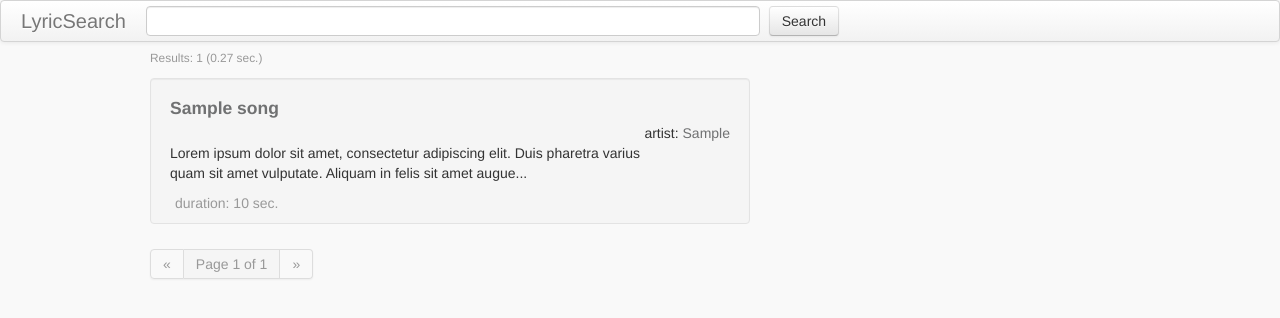
After one commit to eanikolaev/lyrics, a Django app: page /songs/ in a window 1280 px wide. The commit adds this page. Shown: the top 318 px of the page. Run offline with Django 3.2, Linux system fonts and the light colour scheme; tables that the repository leaves empty hold one stand-in row (values such as "Sample post").

Commit message:
added song_list view

```diff
--- a/lyrics/static/css/custom.css
+++ b/lyrics/static/css/custom.css
@@ -1,5 +1,23 @@
+.navbar {
+    margin-bottom: 5px;
+}
+
+.container {
+    margin-left: 0px;
+    width: 600px;
+}
+
+.well {
+    margin-bottom: 5px;
+    padding-bottom: 0px;
+}
+
 .background {
     background: #f9f9f9;
+}
+
+.result_text {
+    margin-bottom: 10px;
 }
 
 .results {
@@ -7,7 +25,7 @@
 }
 
 .search_field {
-    min-width: 500px;
+    min-width: 600px;
     margin-right: 5px;
 }
 
--- /dev/null
+++ b/lyrics/templates/song_list.html
@@ -0,0 +1,65 @@
+{% extends "base.html" %}
+{% load i18n staticfiles %}
+
+{% block content %}
+
+    <div class="navbar">
+        <div class="navbar-inner">
+            <div class="container">
+                <a class="brand">{% trans "LyricSearch" %}</a>
+                <div class="nav-collapse collapse">
+                    <form class="navbar-form">
+                        <input type="text" class="search_field">
+                        <button type="submit" class="btn">{% trans "Search" %}</button>
+                    </form>
+
+                </div>
+            </div> <!-- container -->
+        </div> <!-- navbar inner -->
+    </div> <!-- navbar -->
+
+    <div class="results">
+        <div class="row-fluid">
+           <div class="result_text muted"><small>{% trans "Results"%}: {{ results_count }} (0.27 {% trans "sec" %}.)</small></div>
+        </div> <!-- result count row fluid -->
+
+        <div class="row-fluid">
+            {% for song in page_obj %}
+                <div class="container">
+                    <div class="well">
+                        <div class="media">
+  		            <div class="media-body">
+    		                <h4 class="media-heading"> <a href='#'>{{ song.title }}</a></h4>
+                                <p class="pull-right"> {% trans "artist"   %}: <a href='#'>{{ song.artist }}</a></p><BR>
+                                <p>Lorem ipsum dolor sit amet, consectetur adipiscing elit. Duis pharetra varius quam sit amet vulputate.
+Aliquam in felis sit amet augue...</p>
+                                <ul class="inline muted">
+                                    <li>{% trans "duration" %}: {{ song.duration }} {% trans "sec" %}.</li>
+			        </ul>
+                            </div>
+                        </div>
+                    </div>
+                </div>
+            {% endfor %}
+        </div> <!-- results row fluid -->
+
+        <div class="row-fluid">
+            <div class="pagination">
+		 <ul>
+		   {% if page_obj.has_previous %}
+		     <li><a href="?page={{ page_obj.previous_page_number }}">&laquo;</a></li>
+		   {% else %}
+		     <li class="disabled"><a href="#" onclick="javascript: return false;">&laquo;</a></li>
+		   {% endif %}
+                   <li class="active"><a href="#" onclick="javascript: return false;">Page {{ page_obj.number }} of {{ page_obj.paginator.num_pages }}</a></li>
+		   {% if page_obj.has_next %}
+		       <li><a href="?page={{ page_obj.next_page_number }}">&raquo;</a></li>
+		   {% else %}
+		       <li class="disabled"><a href="#" onclick="javascript: return false;">&raquo;</a></li>
+		   {% endif %}
+		 </ul>
+            </div>
+        </div> <!-- pagination row fluid -->
+    </div> <!-- results -->
+
+{% endblock %}
--- a/lyrics/urls.py
+++ b/lyrics/urls.py
@@ -4,6 +4,7 @@ admin.autodiscover()
 
 
 urlpatterns = patterns('',
+    url(r'^admin/', include(admin.site.urls)),
     url(r'^$', 'lyrics.views.index', name='index'),
-    url(r'^admin/', include(admin.site.urls)),
+    url(r'^songs/$', 'lyrics.views.song_list', name='song_list'),
 )
--- a/lyrics/views.py
+++ b/lyrics/views.py
@@ -1,5 +1,6 @@
 from django.shortcuts import render
 from django.core.paginator import Paginator, EmptyPage, PageNotAnInteger
+from lyrics.models import Song
 
 
 def index(request):
@@ -10,8 +11,8 @@ def index(request):
 
 
 def song_list(request):
-#    blog_list = ...
-#    paginator = Paginator(blog_list, 20)
+    song_list = Song.objects.all()
+    paginator = Paginator(song_list, 10)
     page = request.GET.get('page', None)
     if page:
         try:
@@ -21,8 +22,10 @@ def song_list(request):
     else:
         page_obj = paginator.page(1)
 
+
     params_dict = {
         'page_obj': page_obj,
+        'results_count': song_list.count()
     }
 
     return render(request, 'song_list.html', params_dict)
```
Also changed, not shown: lyrics/templates/index.html (+0 -24 lines).
